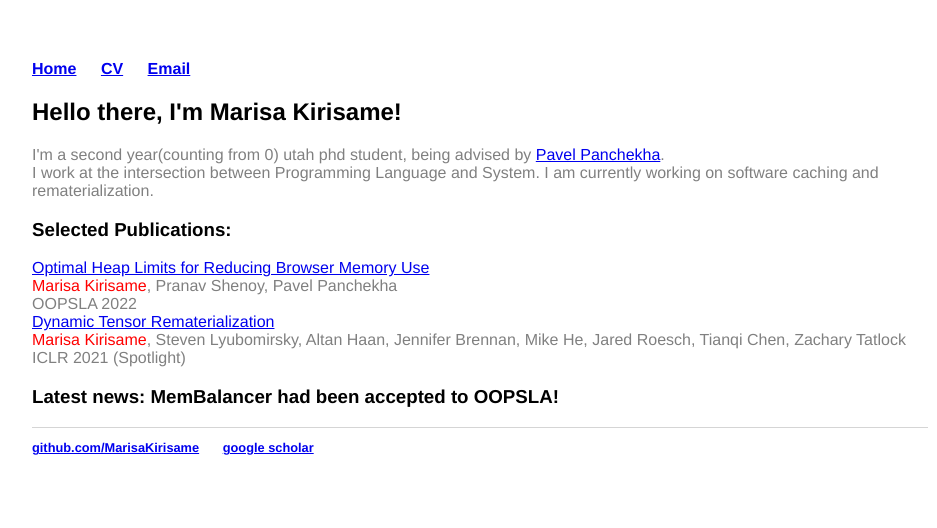
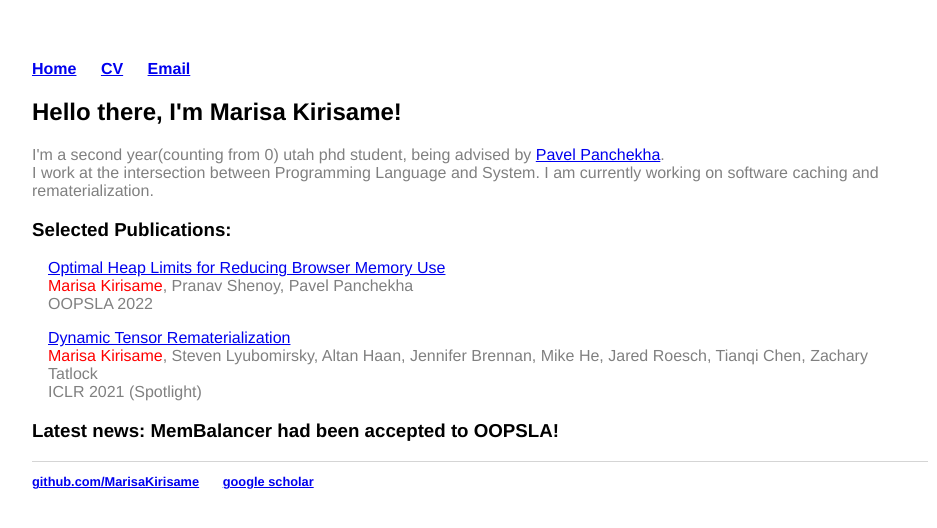
Before and after one commit to MarisaKirisame/MarisaKirisame.github.io, a Jekyll site: the page built from index.html, in a window 1280 px wide. Shown: the top 528 px of the page, without its empty margins (160-1097 px from the left). Built offline with Jekyll 4.4.1, drawn with Linux system fonts in a browser that asks for light colours.

Commit message:
Update main.css

```diff
--- a/css/main.css
+++ b/css/main.css
@@ -6,6 +6,9 @@ body {
 }
 .self {
   color: red;
+}
+.pub {
+  margin: 1em;
 }
 nav ul, footer ul {
     padding: 0px;
```
